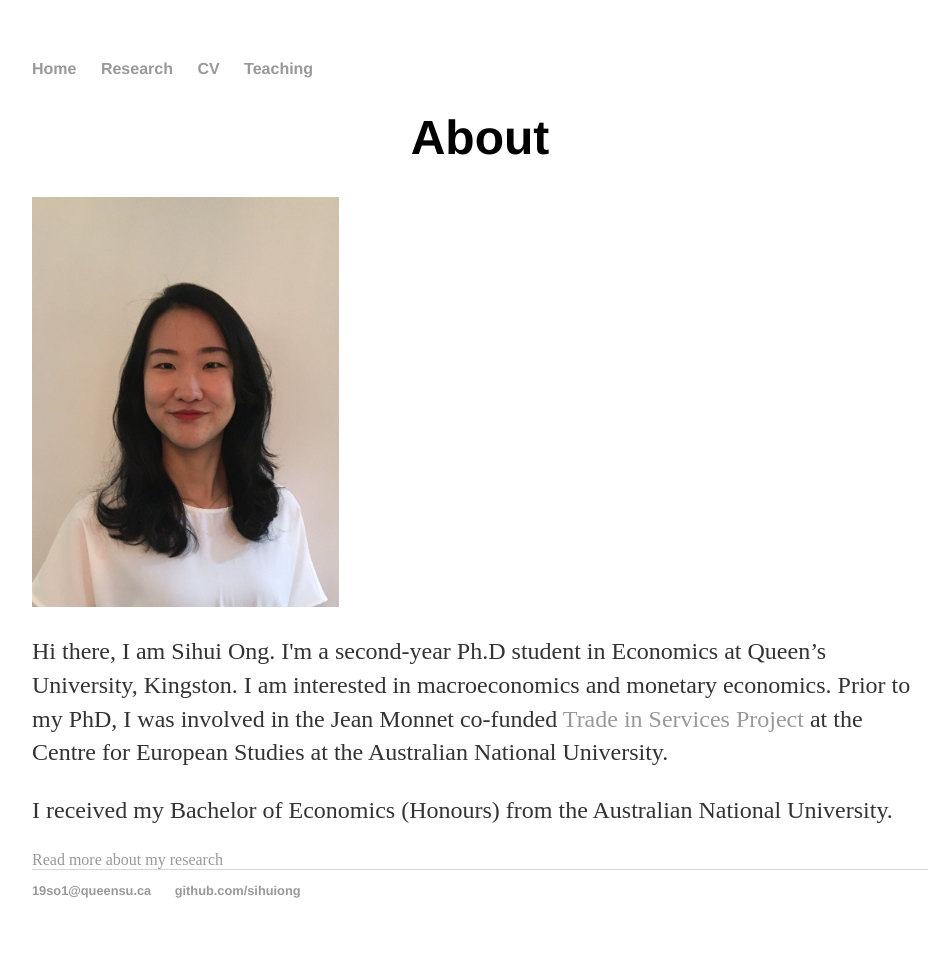
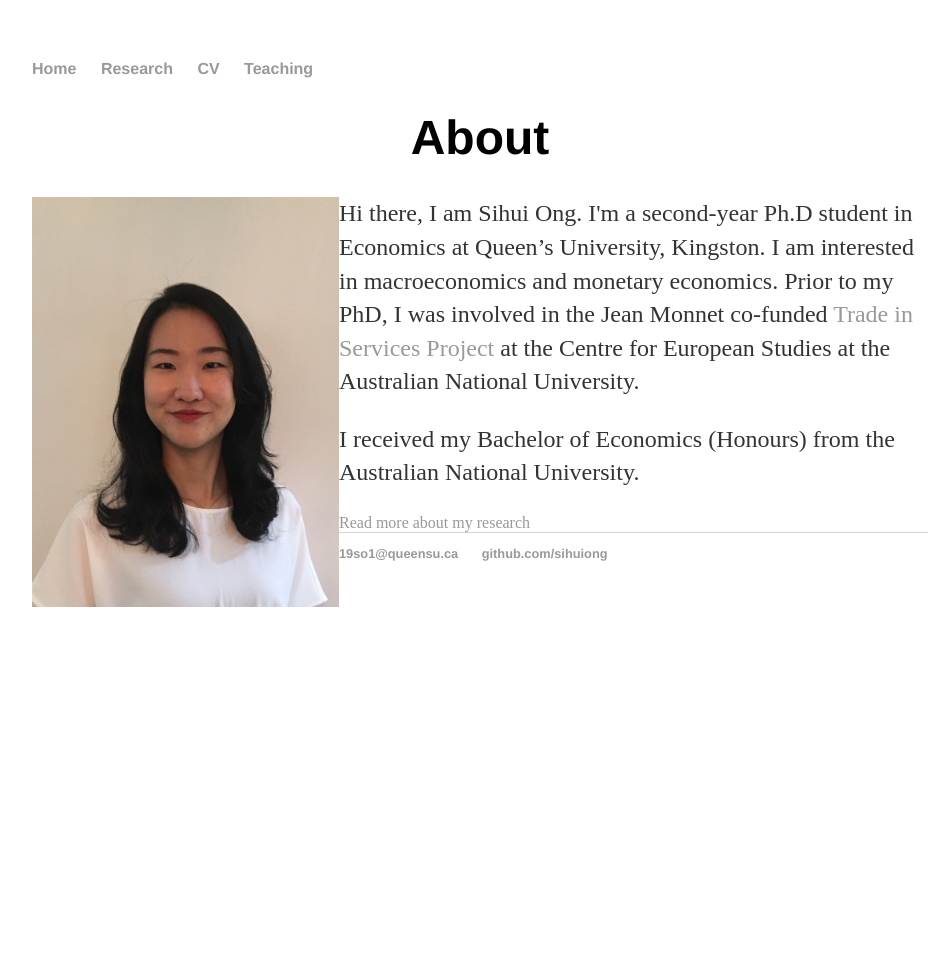
Before and after one commit to SihuiOng/SihuiOng.github.io, a Jekyll site: the page built from index.html, in a window 1280 px wide. Shown: the whole page, without its empty margins (160-1104 px from the left). Built offline with Jekyll 4.4.1, drawn with Linux system fonts in a browser that asks for light colours; after the commit the page ends 900 px from its top, so only the background shows below that.

Commit message:
Update index.html

```diff
--- a/index.html
+++ b/index.html
@@ -5,8 +5,7 @@ title: Sihui Ong, Ph.D. Candidate in Economics at Queen's University
 <div class="blurb">
 	<h1 style="text-align:center;">About</h1>
 
-	<img src="/images/face.jpeg" alt="face" align=”right” style="width:307px;height:410px;">
-	<p>Hi there, I am Sihui Ong. I'm a second-year Ph.D student in Economics at Queen’s University, Kingston. I am interested in macroeconomics and monetary economics.
+	<img src="/images/face.jpeg" alt="face" style="width:307px;height:410px;" align="left" /><p>Hi there, I am Sihui Ong. I'm a second-year Ph.D student in Economics at Queen’s University, Kingston. I am interested in macroeconomics and monetary economics.
 	Prior to my PhD, I was involved in the Jean Monnet co-funded <a href="https://politicsir.cass.anu.edu.au/centres/ces/research/projects/jean-monnet/eu-australia-trade-services/" target="_blank">Trade in Services Project</a>
 	at the Centre for European Studies at the Australian National University.</p>
 
```
